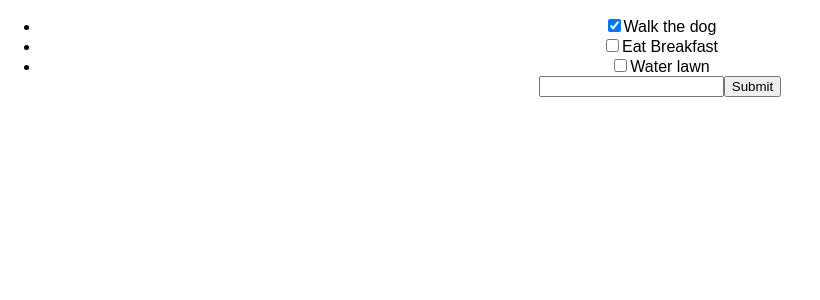
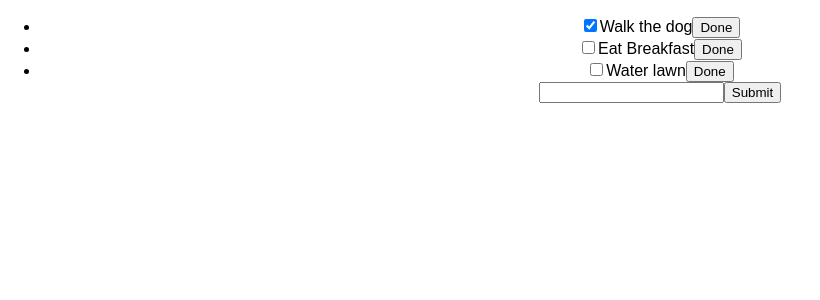
Before and after one commit to ivynguyen003/react-to-do, a React (Create React App) app: page / in a window 1280 px wide. Shown: the top 300 px of the page, without its empty margins (0-820 px from the left). Built offline with nearby package versions, Linux system fonts and the light colour scheme.

Commit message:
add deleteTodo

```diff
--- a/src/App.js
+++ b/src/App.js
@@ -27,6 +27,13 @@ class App extends Component {
     this.setState({ newTodoDescription: e.target.value });
   }
 
+  deleteTodo(removeIndex){
+
+    this.setState((state) => ({...this.state.todos,
+      todos:this.state.todos.filter((todo,index) => index !== removeIndex)
+    }));
+  }
+
   toggleComplete(index) {
     const todos = this.state.todos.slice();//make a copy of the array
     const todo = todos[index]; // assign unique indext to each todo item
@@ -39,7 +46,7 @@ class App extends Component {
       <div className="App">
         <ul>
           {this.state.todos.map((todo,index) => //evaluate the code as JS
-            <ToDo key={ index } description={ todo.description } isCompleted={ todo.isCompleted } toggleComplete={ () => this.toggleComplete(index) }/>
+            <ToDo key={ index } description={ todo.description } isCompleted={ todo.isCompleted } toggleComplete={ () => this.toggleComplete(index)} deleteTodo={ () => this.deleteTodo(index) }/>
           )}
         <form onSubmit={ (e) => this.handleSubmit(e) }>
           <input type="text" value={ this.state.newTodoDescription } onChange={ (e) => this.handleChange(e) }/>
--- a/src/components/toDo.js
+++ b/src/components/toDo.js
@@ -7,6 +7,7 @@ class ToDo extends Component { //is component a reset name in react?
   		<li>
   			<input type="checkbox" checked={ this.props.isCompleted } onChange={ this.props.toggleComplete } />
   			<span>{ this.props.description }</span>
+  			<button> Done</button>
   		</li>
 
   	);
```
